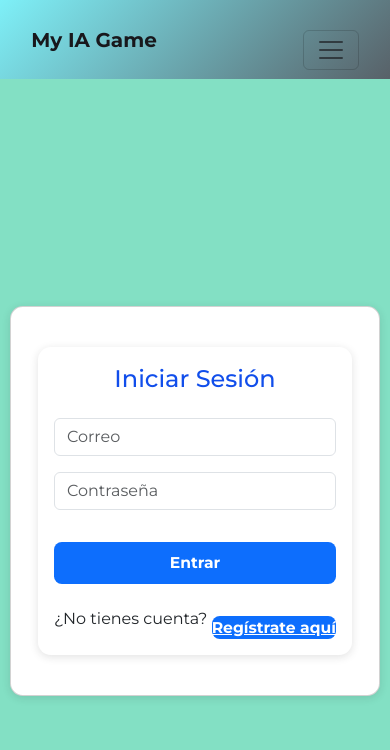
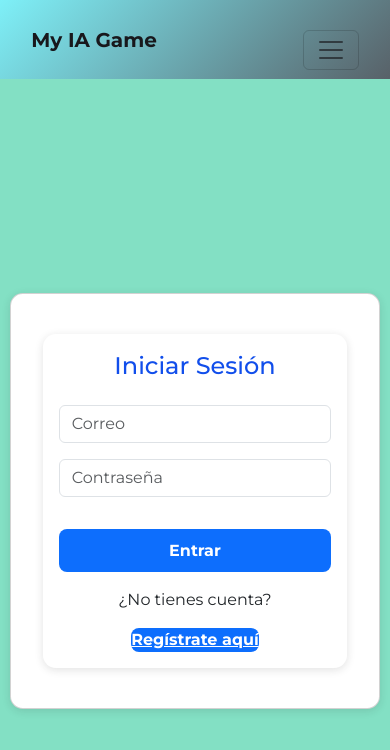
Before and after one commit to matryx-root/my-ia-game, a React (Create React App) app in the folder frontend/: page /login in a window 390 px wide. Shown: the top 750 px of the page. Built offline with nearby package versions, Linux system fonts and the light colour scheme.

Commit message:
Aplicacion de estilos y responsive

```diff
--- a/frontend/src/App.css
+++ b/frontend/src/App.css
@@ -370,34 +370,3 @@ table { width: 100%; }
 .theme-light .navbar-brand, .theme-light .badge { color: #140202; }
 .theme-dark .card .fs-6 { color: #fff !important; opacity: 0.95; }
 .theme-dark .card { color: #fff !important; }
-
-/* Cartas, formularios y paneles */
-form, .card, .panel, .app-box, .main-content {
-  margin: 1em auto;
-  max-width: clamp(300px, 95vw, 900px); /* Mejora aquí */
-  padding: 1em;
-  background: var(--color-card);
-  border-radius: 0.8em;
-  box-shadow: 0 2px 8px var(--color-card-shadow);
-  transition: background 0.3s, color 0.3s;
-}
-
-/* Botones */
-button, .btn {
-  margin-top: 1em;
-  padding: 0.6em 1.5em;
-  border-radius: 0.5em;
-  border: none;
-  background: #0d6efd;
-  color: #fff;
-  font-weight: bold;
-  cursor: pointer;
-  transition: background 0.3s;
-  font-size: clamp(0.9rem, 4vw, 1.1rem); /* Añade esto */
-}
-
-/* Tablas */
-table {
-  width: 100%;
-  font-size: clamp(0.9rem, 4vw, 1.1rem); /* Añade esto */
-}
```
